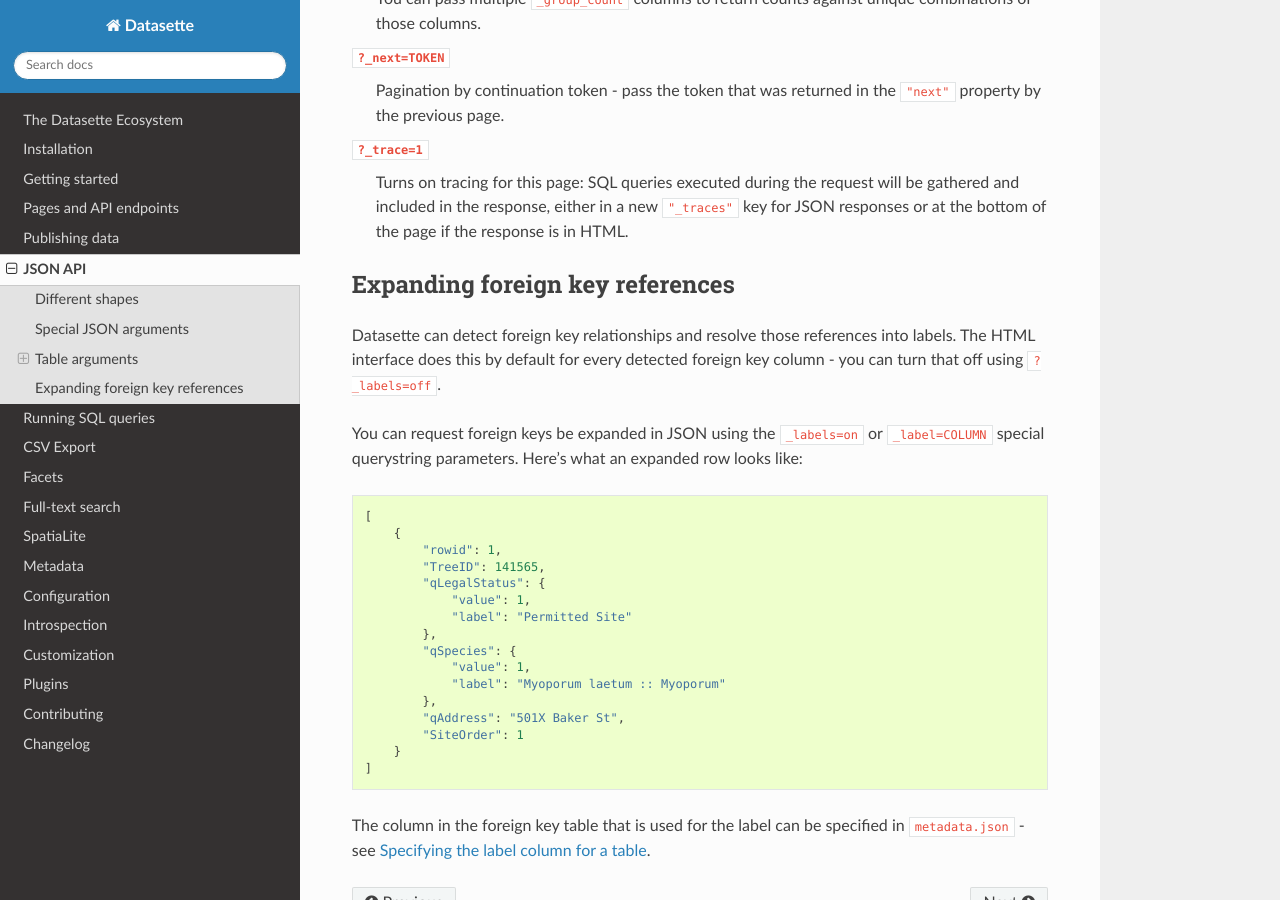
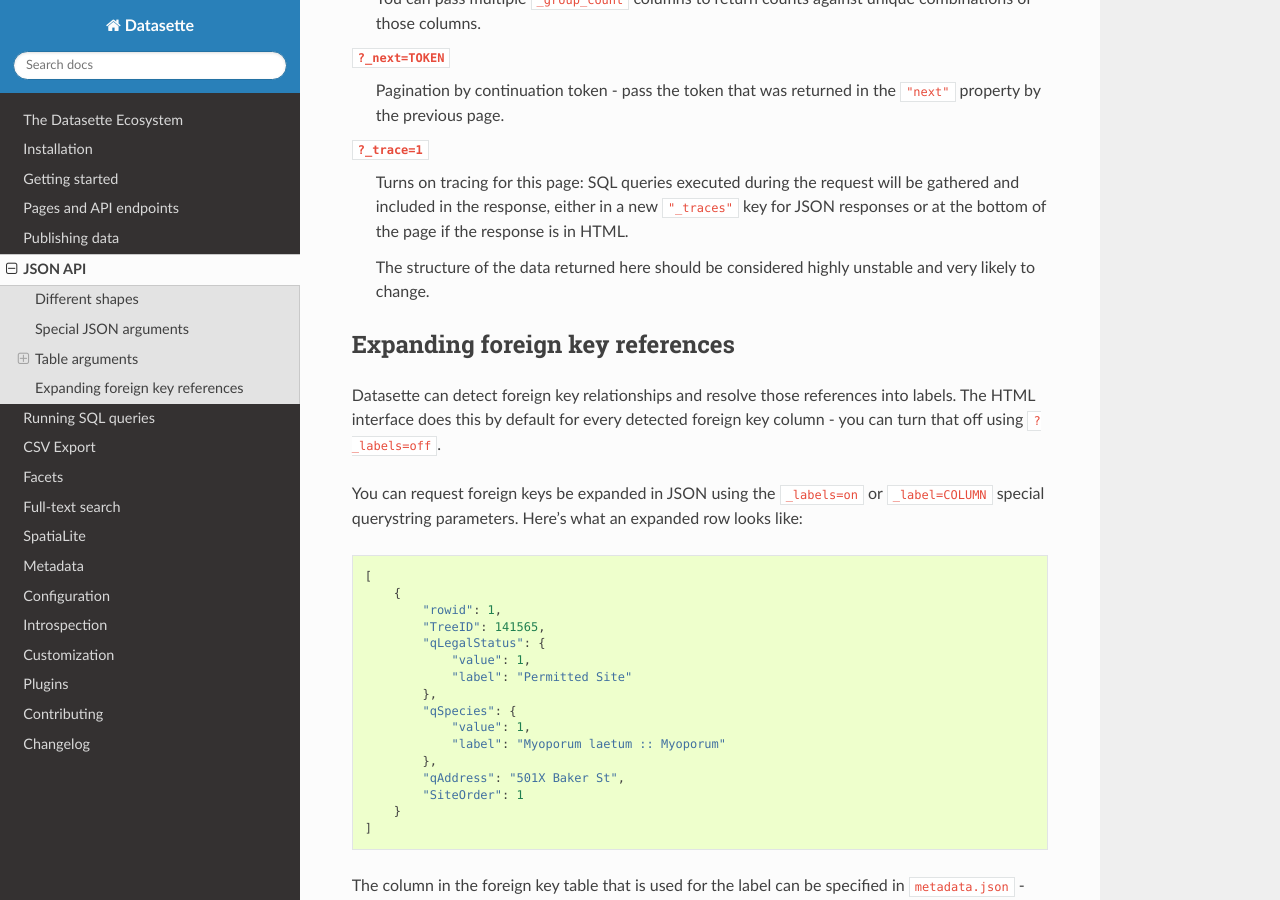
Before and after one commit to simonw/datasette, a Sphinx documentation site: the page built from docs/json_api.rst, in a window 1280 px wide and 900 px high, scrolled down 6352 px. Built offline with Sphinx 7.4.7 and the Read the Docs theme 2.0.0, drawn with Linux system fonts in a browser that asks for light colours.

Commit message:
Note that trace data format is very likely to change, refs #435

```diff
--- a/docs/json_api.rst
+++ b/docs/json_api.rst
@@ -308,6 +308,9 @@
     be gathered and included in the response, either in a new ``"_traces"`` key
     for JSON responses or at the bottom of the page if the response is in HTML.
 
+    The structure of the data returned here should be considered highly unstable
+    and very likely to change.
+
 .. _expand_foreign_keys:
 
 Expanding foreign key references
```
